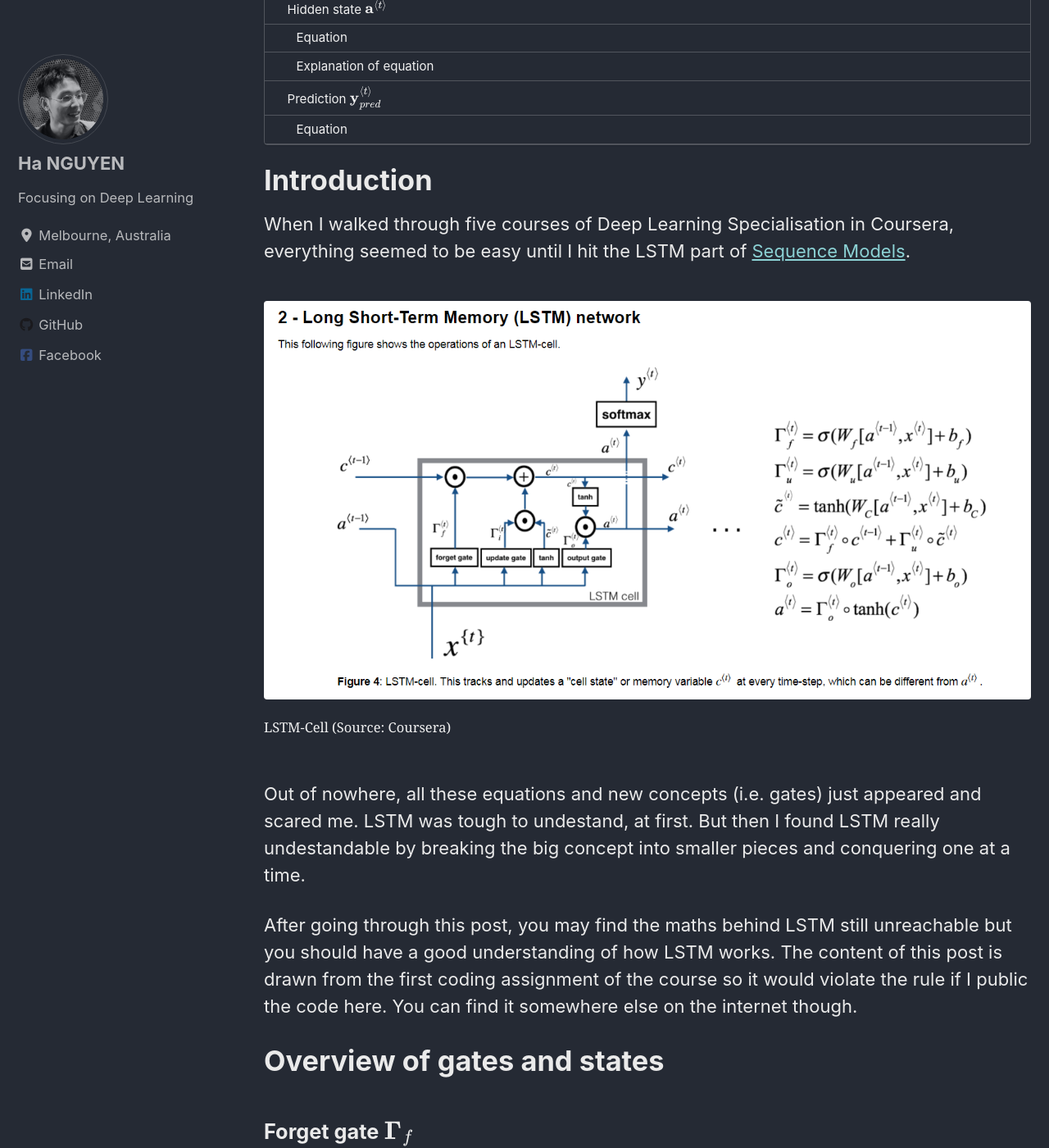
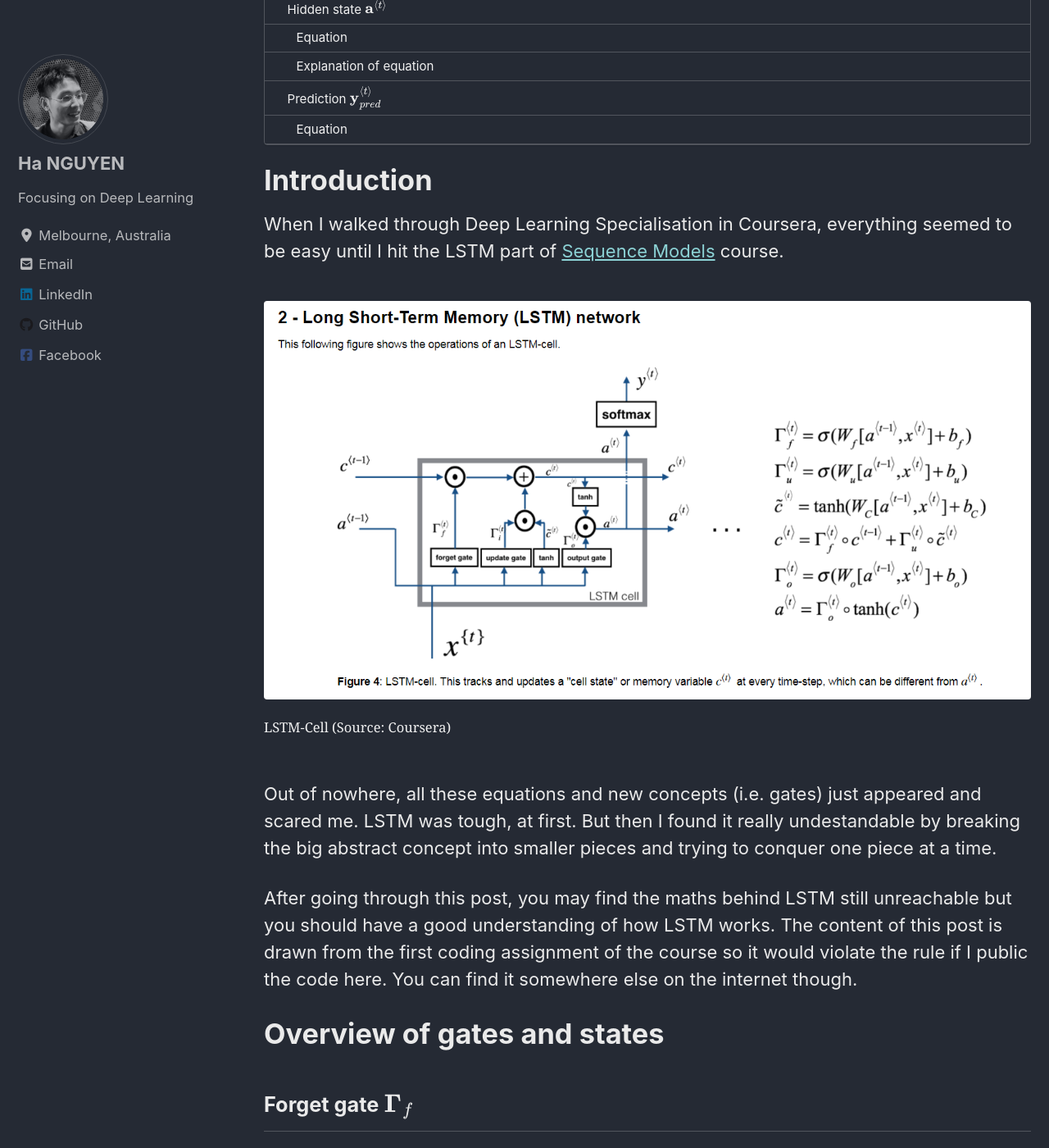
Before and after one commit to datasciblog/datasciblog.github.io, a Jekyll site: the page built from _posts/2019-12-18-DL-02-understanding-lstm-cell.md, in a window 1280 px wide and 1400 px high, scrolled down 843 px. Shown: the whole window at 82% size. Built offline with Jekyll 4.4.1, drawn with Linux system fonts in a browser that asks for light colours; cached includes are drawn as plain includes; nearby versions of some CDN libraries; formulas are drawn with MathJax 3.

Commit message:
Update 2019-12-18-DL-02-understanding-lstm-cell.md

```diff
--- a/_posts/2019-12-18-DL-02-understanding-lstm-cell.md
+++ b/_posts/2019-12-18-DL-02-understanding-lstm-cell.md
@@ -19,14 +19,14 @@ toc_icon: "cog"
 
 # Introduction
 
-When I walked through five courses of Deep Learning Specialisation in Coursera, everything seemed to be easy until I hit the LSTM part of [Sequence Models](https://www.coursera.org/learn/nlp-sequence-models).
+When I walked through Deep Learning Specialisation in Coursera, everything seemed to be easy until I hit the LSTM part of [Sequence Models](https://www.coursera.org/learn/nlp-sequence-models) course.
 
 <figure>
 	<img src="https://github.com/datasciblog/datasciblog.github.io/blob/master/_posts/images/2019-12-18-DL-02-understanding-lstm-cell/1.png?raw=true">
 	<figcaption>LSTM-Cell (Source: Coursera)</figcaption>
 </figure>
 
-Out of nowhere, all these equations and new concepts (i.e. gates) just appeared and scared me. LSTM was tough to undestand, at first. But then I found LSTM really undestandable by breaking the big concept into smaller pieces and conquering one at a time.
+Out of nowhere, all these equations and new concepts (i.e. gates) just appeared and scared me. LSTM was tough, at first. But then I found it really undestandable by breaking the big abstract concept into smaller pieces and trying to conquer one piece at a time.
 
 After going through this post, you may find the maths behind LSTM still unreachable but you should have a good understanding of how LSTM works. The content of this post is drawn from the first coding assignment of the course so it would violate the rule if I public the code here. You can find it somewhere else on the internet though.
 
```
